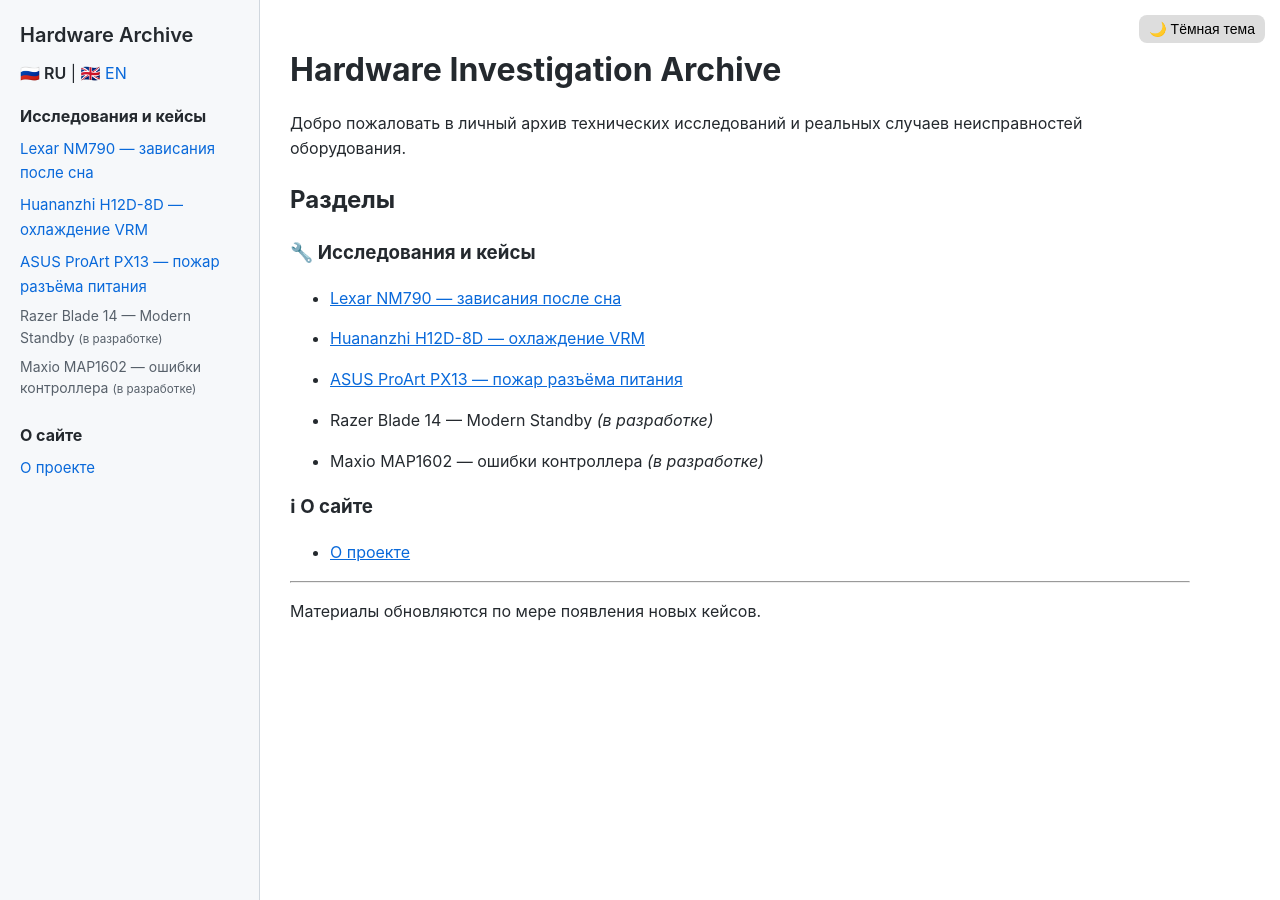
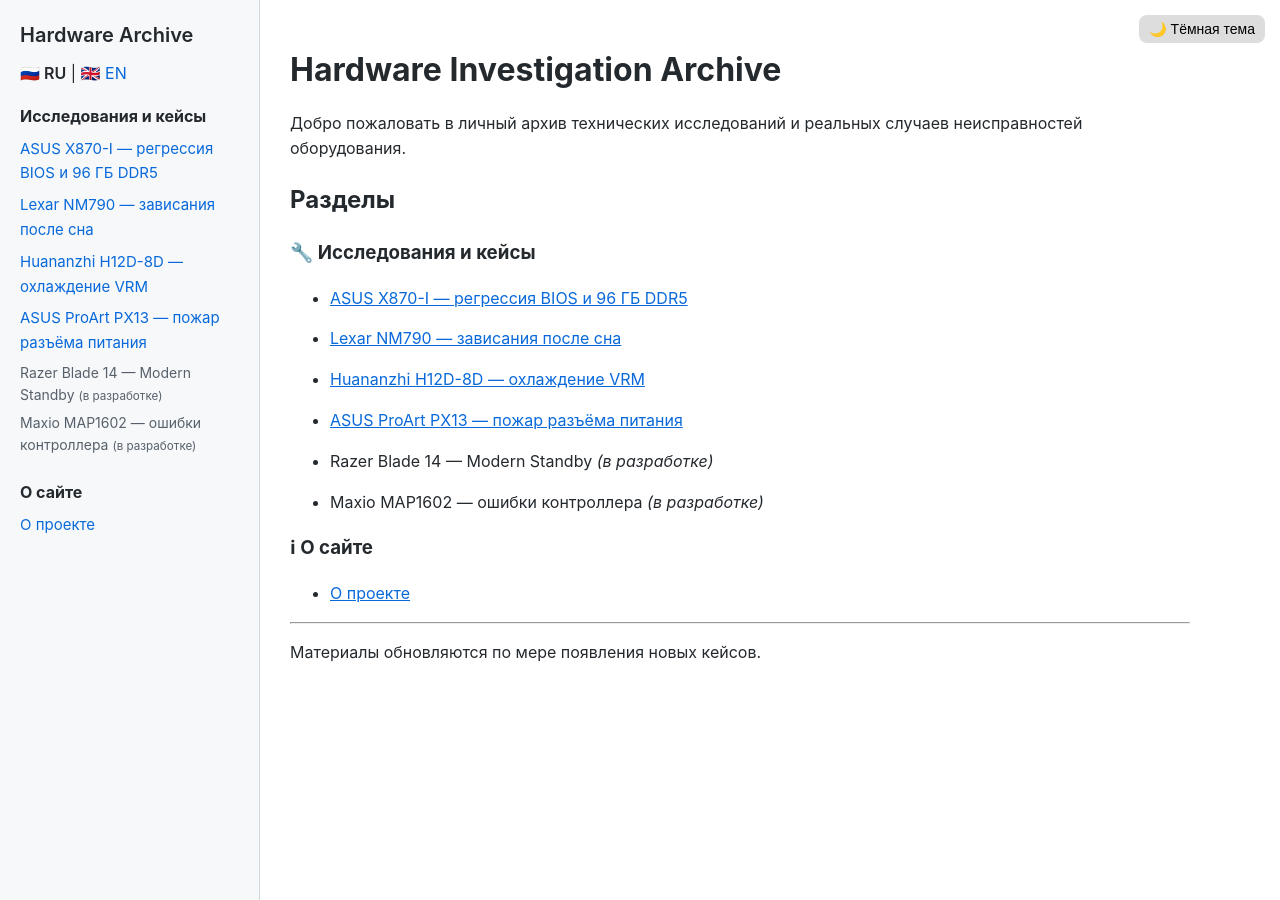
Before and after one commit to ieya100/ieya100.github.io, a Jekyll site: the page built from index.md, in a window 1280 px wide. Built offline with Jekyll 4.4.1, drawn with Linux system fonts in a browser that asks for light colours; comment, search, counter and statistics services are not loaded.

Commit message:
Add ASUS X870-I case to site navigation

```diff
--- a/_data/cases.yml
+++ b/_data/cases.yml
@@ -1,3 +1,13 @@
+- key: asus-x870-i-ddr5
+  ru:
+    status: published
+    title: ASUS X870-I — регрессия BIOS и 96 ГБ DDR5
+    url: /cases/asus-x870-i-ddr5-bios-regression.html
+  en:
+    status: draft
+    title: ASUS X870-I — DDR5 BIOS regression
+    url: /en/cases/asus-x870-i-ddr5-bios-regression.html
+
 - key: lexar-nm790-sleep-freeze
   ru:
     status: published
```
